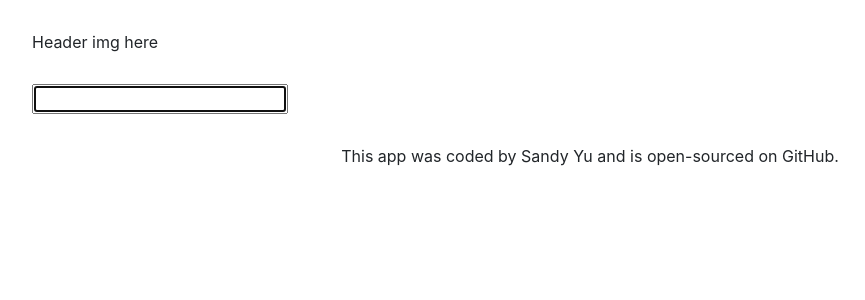
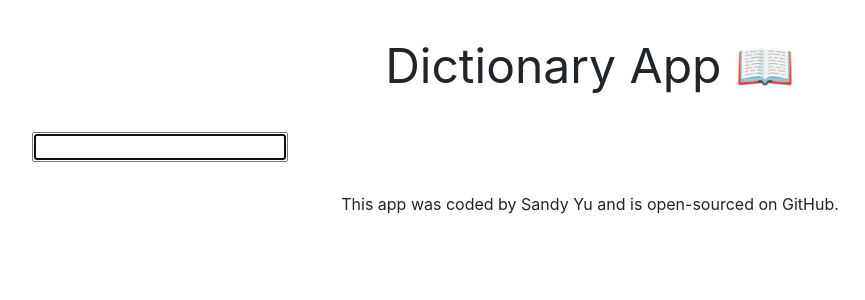
Before and after one commit to sandyysh221/react_dictionary_app, a React (Create React App) app: page / in a window 1280 px wide. Shown: the top 300 px of the page, without its empty margins (50-915 px from the left). Built offline with nearby package versions, Linux system fonts and the light colour scheme.

Commit message:
header added

```diff
--- a/src/App.css
+++ b/src/App.css
@@ -1,6 +1,8 @@
 .App-header {
   margin: 30px 0;
+  font-size: 3rem;
 }
+
 .App-footer {
   margin: 30px 0;
 }
--- a/src/App.js
+++ b/src/App.js
@@ -5,7 +5,7 @@ function App() {
   return (
     <div className="App">
       <div className="container">
-        <header className="App-header">Header img here</header>
+        <header className="App-header text-center">Dictionary App 📖</header>
         <main>
           <SearchEngine />
         </main>
```
